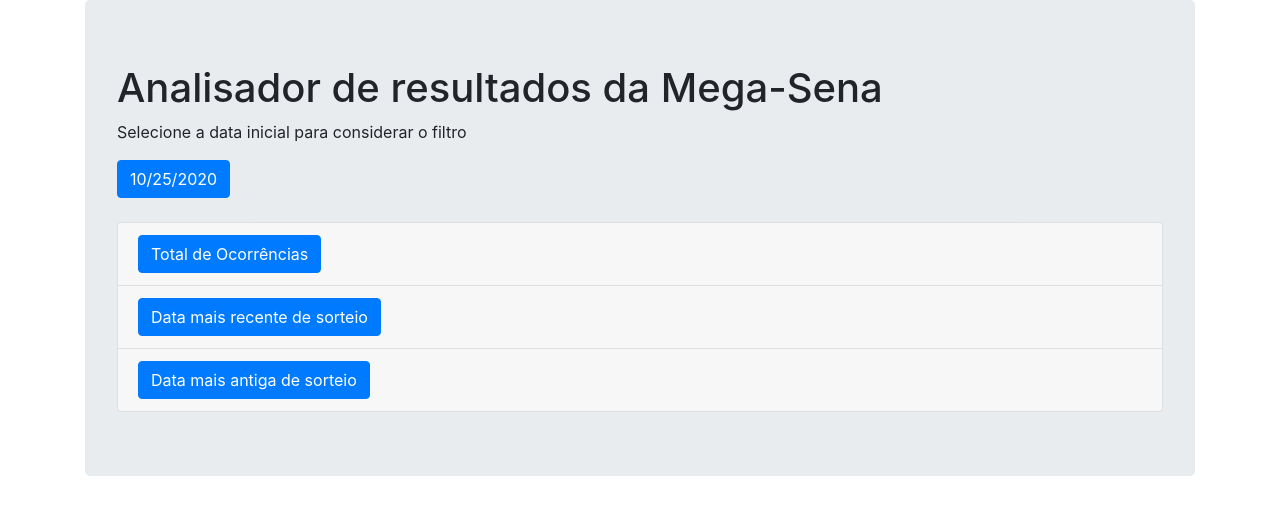
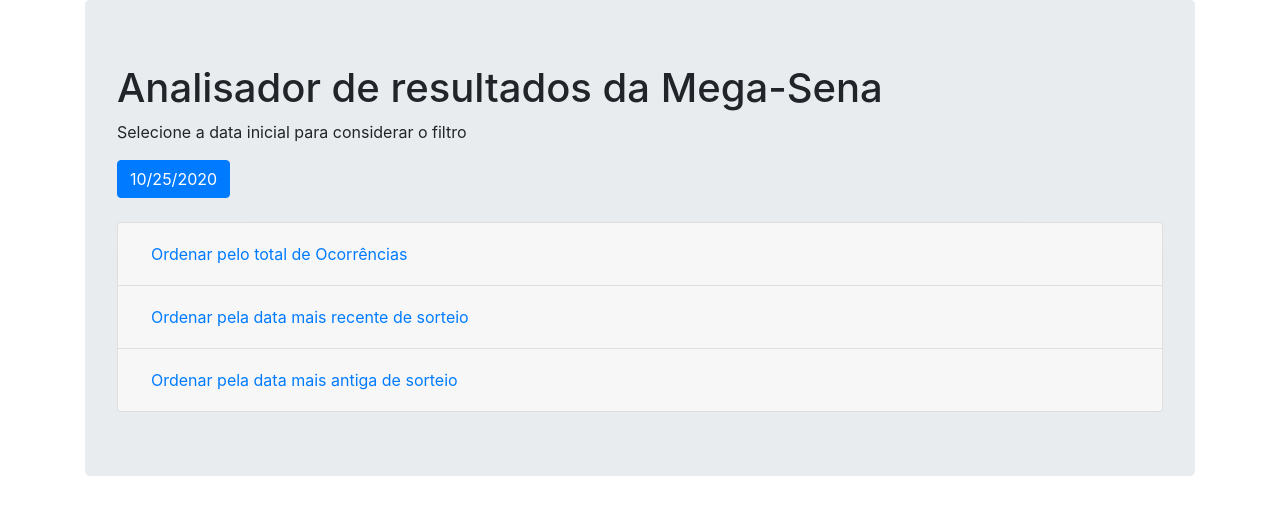
Before and after one commit to igorp-lopes/nextjs-MegaSena-Analisador, a Next.js app: page / in a window 1280 px wide. Shown: the top 514 px of the page. Built offline with nearby package versions, Linux system fonts and the light colour scheme.

Commit message:
Adicionado JSON para teste das tabelas

```diff
--- a/components/AnalysisAccordion.js
+++ b/components/AnalysisAccordion.js
@@ -4,20 +4,89 @@
 import AnalysisCard from "../components/AnalysisCard";
 
 export default function AnalysisAccordion() {
+
+  const testJson = {
+    numeros: [
+      { numero: 1, ocorrencias: 231 },
+      { numero: 2, ocorrencias: 238 },
+      { numero: 3, ocorrencias: 212 },
+      { numero: 4, ocorrencias: 251 },
+      { numero: 5, ocorrencias: 257 },
+      { numero: 6, ocorrencias: 240 },
+      { numero: 7, ocorrencias: 221 },
+      { numero: 8, ocorrencias: 231 },
+      { numero: 9, ocorrencias: 214 },
+      { numero: 10, ocorrencias: 265 },
+      { numero: 11, ocorrencias: 236 },
+      { numero: 12, ocorrencias: 228 },
+      { numero: 13, ocorrencias: 236 },
+      { numero: 14, ocorrencias: 220 },
+      { numero: 15, ocorrencias: 206 },
+      { numero: 16, ocorrencias: 240 },
+      { numero: 17, ocorrencias: 242 },
+      { numero: 18, ocorrencias: 234 },
+      { numero: 19, ocorrencias: 218 },
+      { numero: 20, ocorrencias: 224 },
+      { numero: 21, ocorrencias: 203 },
+      { numero: 22, ocorrencias: 202 },
+      { numero: 23, ocorrencias: 254 },
+      { numero: 24, ocorrencias: 245 },
+      { numero: 25, ocorrencias: 215 },
+      { numero: 26, ocorrencias: 193 },
+      { numero: 27, ocorrencias: 249 },
+      { numero: 28, ocorrencias: 247 },
+      { numero: 29, ocorrencias: 240 },
+      { numero: 30, ocorrencias: 246 },
+      { numero: 31, ocorrencias: 219 },
+      { numero: 32, ocorrencias: 235 },
+      { numero: 33, ocorrencias: 255 },
+      { numero: 34, ocorrencias: 243 },
+      { numero: 35, ocorrencias: 241 },
+      { numero: 36, ocorrencias: 239 },
+      { numero: 37, ocorrencias: 248 },
+      { numero: 38, ocorrencias: 235 },
+      { numero: 39, ocorrencias: 219 },
+      { numero: 40, ocorrencias: 224 },
+      { numero: 41, ocorrencias: 240 },
+      { numero: 42, ocorrencias: 251 },
+      { numero: 43, ocorrencias: 245 },
+      { numero: 44, ocorrencias: 240 },
+      { numero: 45, ocorrencias: 227 },
+      { numero: 46, ocorrencias: 230 },
+      { numero: 47, ocorrencias: 224 },
+      { numero: 48, ocorrencias: 211 },
+      { numero: 49, ocorrencias: 234 },
+      { numero: 50, ocorrencias: 233 },
+      { numero: 51, ocorrencias: 239 },
+      { numero: 52, ocorrencias: 237 },
+      { numero: 53, ocorrencias: 264 },
+      { numero: 54, ocorrencias: 247 },
+      { numero: 55, ocorrencias: 196 },
+      { numero: 56, ocorrencias: 238 },
+      { numero: 57, ocorrencias: 219 },
+      { numero: 58, ocorrencias: 230 },
+      { numero: 59, ocorrencias: 227 },
+      { numero: 60, ocorrencias: 216 },
+    ],
+  };
+
   return (
     <div>
       <Accordion>
         <AnalysisCard
-          category='Total de Ocorrências'
+          category='Ordenar pelo total de Ocorrências'
           eventKey='0'
+          tableData={testJson['numeros']}
         ></AnalysisCard>
         <AnalysisCard
-          category='Data mais recente de sorteio'
+          category='Ordenar pela data mais recente de sorteio'
           eventKey='1'
+          tableData={testJson['numeros']}
         ></AnalysisCard>
         <AnalysisCard
-          category='Data mais antiga de sorteio'
+          category='Ordenar pela data mais antiga de sorteio'
           eventKey='2'
+          tableData={testJson['numeros']}
         ></AnalysisCard>
       </Accordion>
     </div>
--- a/components/AnalysisCard.js
+++ b/components/AnalysisCard.js
@@ -2,17 +2,20 @@
 import Accordion from "react-bootstrap/Accordion";
 import Card from "react-bootstrap/Card";
 import Button from "react-bootstrap/Button";
+import DataTable from "../components/DataTable";
 
-function AnalysisCard({ category, eventKey }) {
+function AnalysisCard({ category, eventKey, tableData }) {
   return (
     <Card>
       <Card.Header>
-        <Accordion.Toggle as={Button} variant='primary' eventKey={eventKey}>
+        <Accordion.Toggle as={Button} variant='link' eventKey={eventKey}>
           {category}
         </Accordion.Toggle>
       </Card.Header>
       <Accordion.Collapse eventKey={eventKey}>
-        <Card.Body>Hello! I'm the body</Card.Body>
+        <Card.Body>
+          <DataTable tableData={tableData}></DataTable>
+        </Card.Body>
       </Accordion.Collapse>
     </Card>
   );
```
